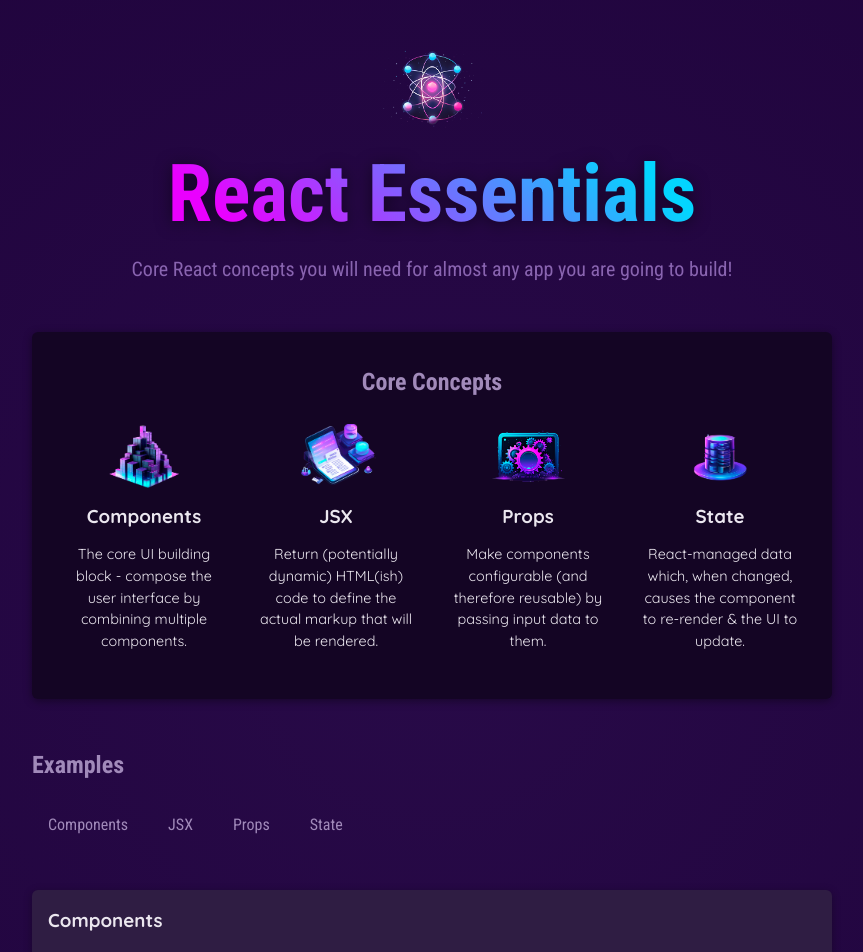
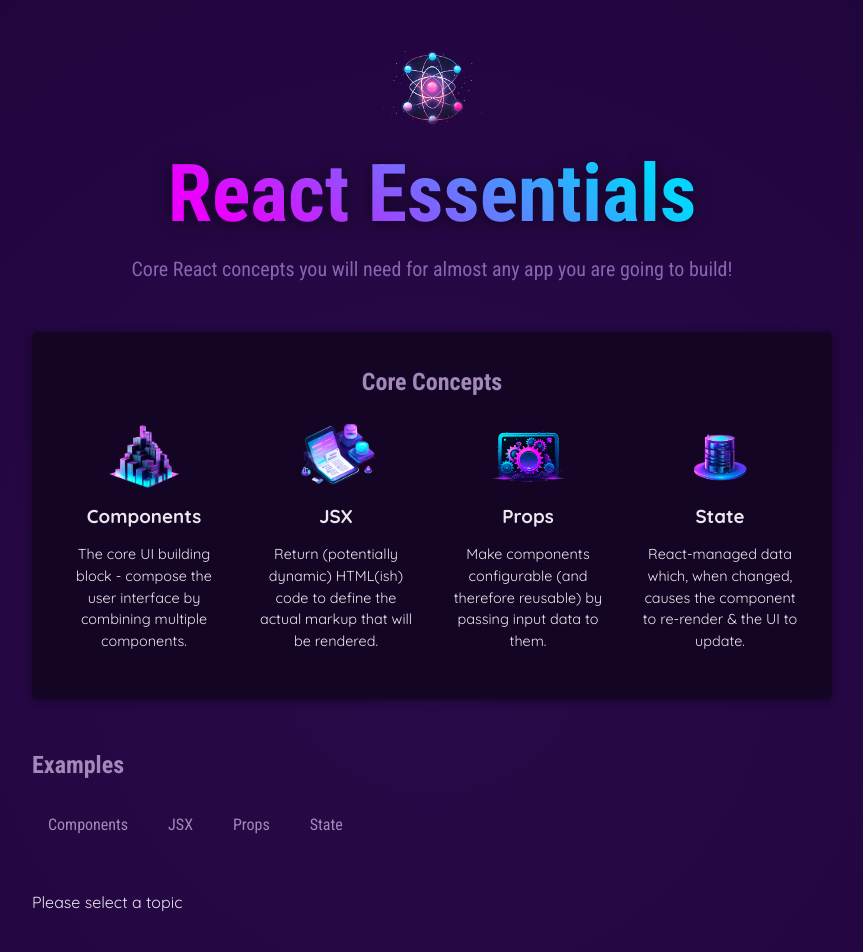
Before and after one commit to izsal/react-essentials, a React (Vite) app: page / in a window 1280 px wide. Shown: the top 952 px of the page, without its empty margins (208-1071 px from the left). Built offline with nearby package versions, Linux system fonts and the light colour scheme.

Commit message:
Feat : Rendering Content Conditionally

```diff
--- a/src/App.jsx
+++ b/src/App.jsx
@@ -6,7 +6,7 @@ import { useState } from "react";
 import { EXAMPLES } from "./data";
 
 function App() {
-  const [selectedTopic, setSelectedTopic] = useState("components");
+  const [selectedTopic, setSelectedTopic] = useState();
 
   function handleSelect(selectedButton) {
     // selectedButton => 'components', 'jsx', 'props', 'state'
@@ -41,6 +41,10 @@ function App() {
             <TabButton onSelect={() => handleSelect("state")}>State</TabButton>
           </menu>
         </section>
+        {/* This code is conditionally rendering content based on the value of
+        the `selectedTopic` state variable.  */}
+        {!selectedTopic && <p>Please select a topic</p>}
+        {selectedTopic && (
           <div id="tab-content">
             <h3>{EXAMPLES[selectedTopic].title}</h3>
             <p>{EXAMPLES[selectedTopic].description}</p>
@@ -48,6 +52,7 @@ function App() {
               <code>{EXAMPLES[selectedTopic].code}</code>
             </pre>
           </div>
+        )}
       </main>
     </div>
   );
```
Lines whose indentation alone changed are shown as unchanged.
